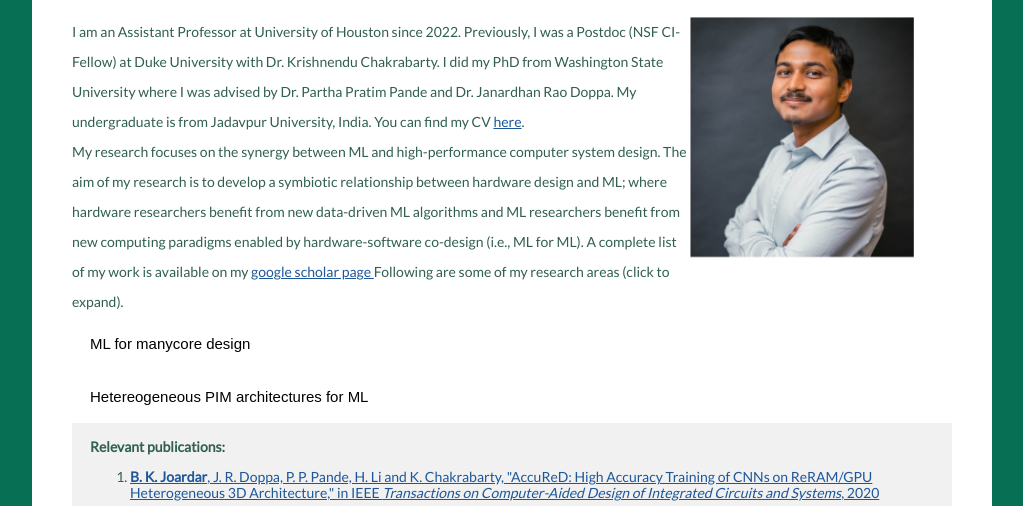
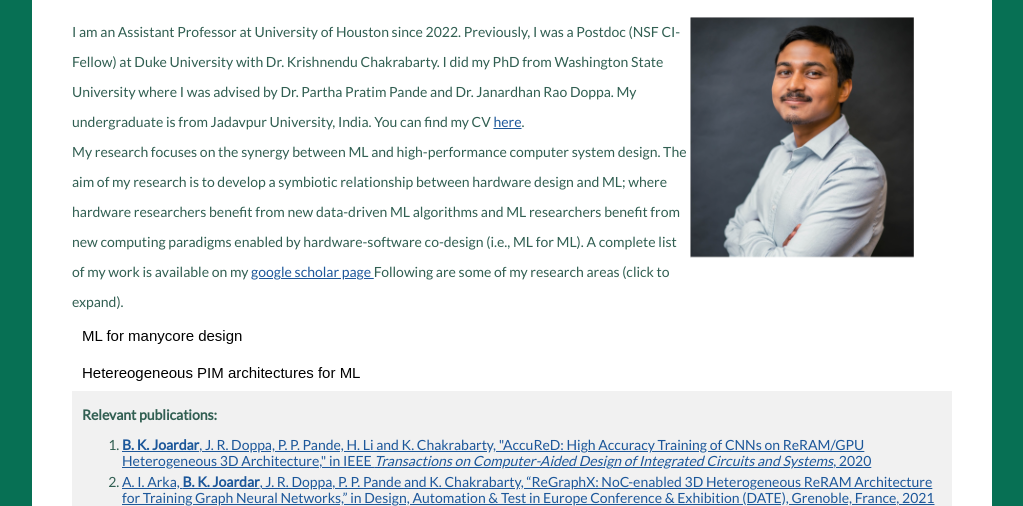
Before and after one commit to bjoardar/bjoardar.github.io, a plain HTML site: page index.html in a window 1280 px wide. Both pictures are taken after a click on the button "Hetereogeneous PIM architectures for ML". Shown: the part 294-800 px from the top of the page, without its empty margins (128-1151 px from the left). Drawn offline with Linux system fonts and the light colour scheme.

Commit message:
Update index.html

```diff
--- a/index.html
+++ b/index.html
@@ -58,7 +58,7 @@
 		  background-color: white;
 		  color: black;
 		  cursor: pointer;
-		  padding: 18px;
+		  padding: 10px;
 		  width: 100%;
 		  border: none;
 		  text-align: left;
@@ -71,7 +71,7 @@
 		}
 
 		.content {
-		  padding: 0 18px;
+		  padding: 0 10px;
 		  display: none;
 		  overflow: hidden;
 		  background-color: #f1f1f1;
```
Lines whose indentation alone changed are shown as unchanged.
